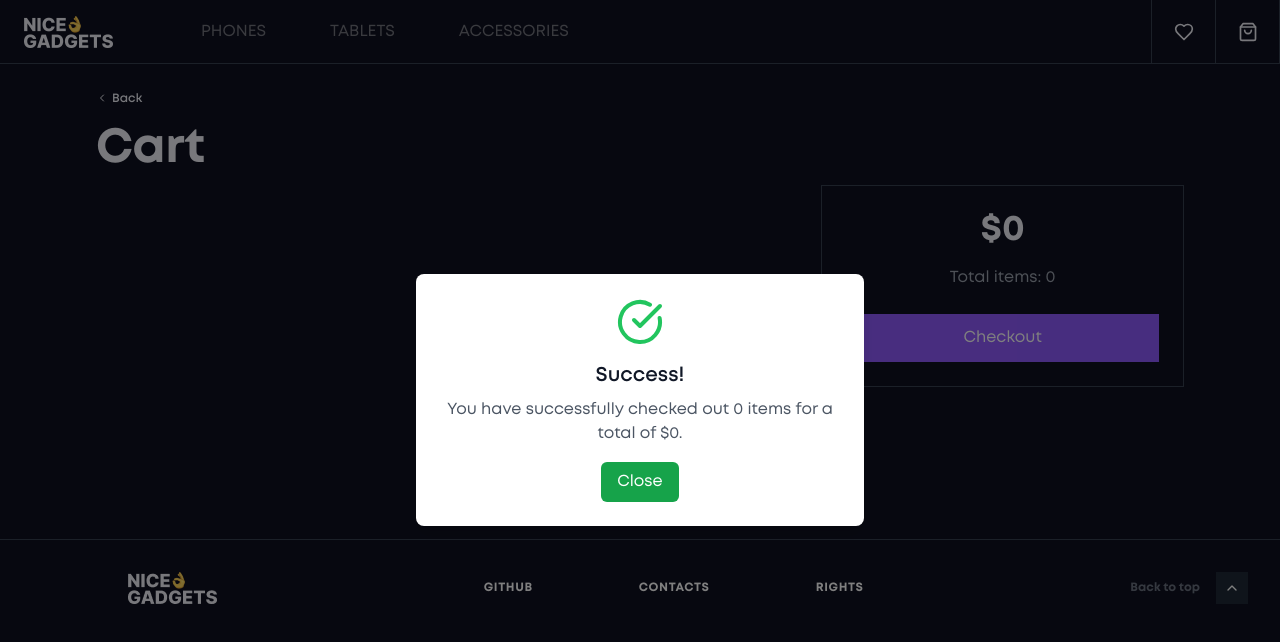
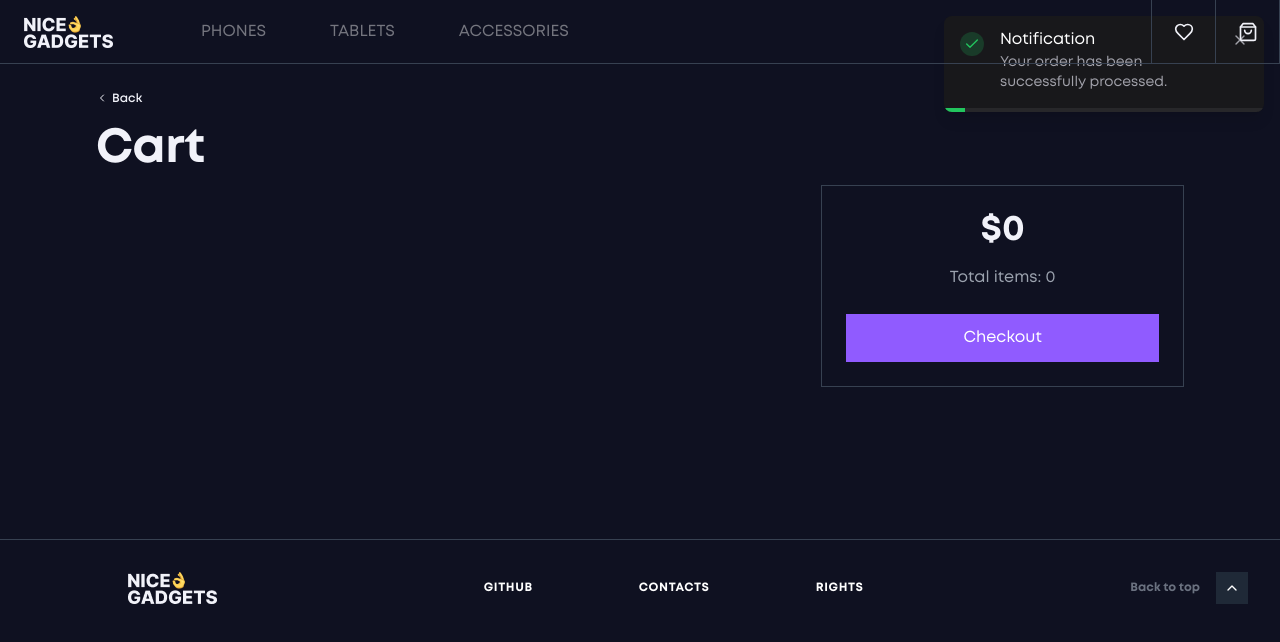
Before and after one commit to fs-oct24-tigers/catalog-frontend, a React (Vite) app: page /cart in a window 1280 px wide. Both pictures are taken after a click on the button "Checkout". Shown: the top 642 px of the page. Built offline with nearby package versions, Linux system fonts and the light colour scheme.

Commit message:
implemented notification

```diff
--- /dev/null
+++ b/src/Notification/Notification.tsx
@@ -0,0 +1,70 @@
+'use client';
+
+import { useState, useEffect } from 'react';
+import { Check, X } from 'lucide-react';
+
+interface NotificationProps {
+  message: string;
+  description: string;
+  onClose?: () => void;
+  duration?: number;
+}
+
+export default function Notification({
+  message,
+  description,
+  onClose,
+  duration = 3000,
+}: NotificationProps) {
+  const [show, setShow] = useState(true);
+
+  useEffect(() => {
+    if (duration) {
+      const timer = setTimeout(() => {
+        setShow(false);
+        onClose?.();
+      }, duration);
+      return () => clearTimeout(timer);
+    }
+  }, [duration, onClose]);
+
+  if (!show) return null;
+
+  return (
+    <div className="fixed top-4 right-4 w-80">
+      <div className="relative overflow-hidden rounded-lg bg-zinc-900 text-white shadow-lg">
+        <div className="p-4">
+          <div className="flex items-start gap-4">
+            <div className="rounded-full bg-green-500/20 p-1">
+              <Check className="h-4 w-4 text-green-500" />
+            </div>
+
+            <div className="flex-1">
+              <h3 className="font-medium leading-none">{message}</h3>
+              <p className="mt-1 text-sm text-zinc-400">{description}</p>
+            </div>
+
+            <button
+              onClick={() => {
+                setShow(false);
+                onClose?.();
+              }}
+              className="text-zinc-400 hover:text-zinc-300"
+            >
+              <X className="h-4 w-4" />
+            </button>
+          </div>
+        </div>
+
+        <div className="relative h-1 w-full bg-zinc-800">
+          <div
+            className="absolute bottom-0 left-0 h-full w-full bg-green-500 animate-progress"
+            style={{
+              animationDuration: `${duration}ms`,
+            }}
+          />
+        </div>
+      </div>
+    </div>
+  );
+}
--- a/src/components/Cart/CartTotal.tsx
+++ b/src/components/Cart/CartTotal.tsx
@@ -1,10 +1,10 @@
 import { useAppSelector } from '@/app/hooks';
 import React, { useState } from 'react';
-import { ModalSuccess } from '../ModalSuccess/ModalSuccess';
+import Notification from '@/Notification/Notification';
 
 const CartTotal: React.FC = () => {
   const cartProducts = useAppSelector((state) => state.cart);
-  const [isModalOpen, setIsModalOpen] = useState(false);
+  const [showNotification, setShowNotification] = useState(false);
 
   const totalPrice = cartProducts.reduce(
     (acc, product) =>
@@ -19,11 +19,7 @@ const CartTotal: React.FC = () => {
   );
 
   const handleCheckout = () => {
-    setIsModalOpen(true);
-  };
-
-  const handleCloseModal = () => {
-    setIsModalOpen(false);
+    setShowNotification(true);
   };
 
   return (
@@ -39,11 +35,15 @@ const CartTotal: React.FC = () => {
         Checkout
       </button>
 
-      <ModalSuccess
-        isOpen={isModalOpen}
-        onClose={handleCloseModal}
-        message={`You have successfully checked out ${totalItems} items for a total of $${totalPrice}.`}
-      />
+      {/* Notification */}
+      {showNotification && (
+        <Notification
+          message="Notification"
+          description="Your order has been successfully processed."
+          onClose={() => setShowNotification(false)}
+          duration={3000}
+        />
+      )}
     </div>
   );
 };
--- a/src/css/index.css
+++ b/src/css/index.css
@@ -100,3 +100,16 @@
 html {
   font-family: 'Mont', sans-serif;
 }
+
+@keyframes progress {
+  from {
+    width: 100%;
+  }
+  to {
+    width: 0%;
+  }
+}
+
+.animate-progress {
+  animation: progress 3s linear forwards;
+}
```
